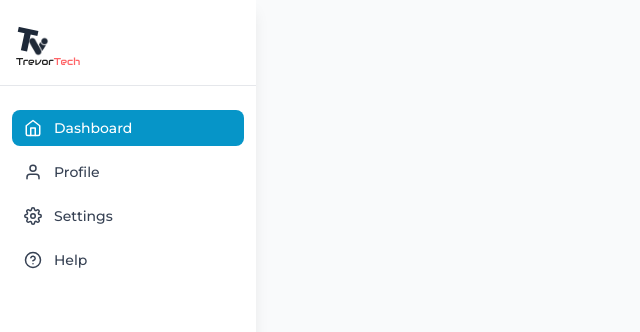
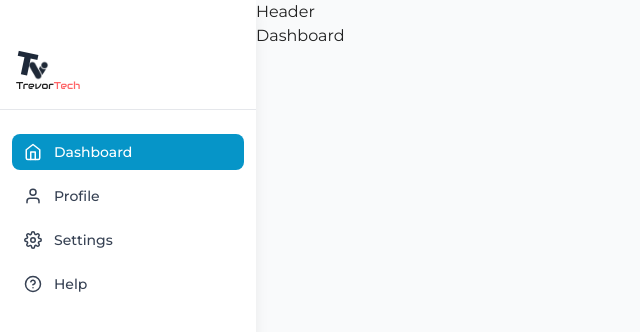
Before and after one commit to LifeofPaks/trevor-tech, a React (Vite) app: page /demo/dashboard in a window 1280 px wide. Shown: the top 332 px of the page, without its empty margins (0-640 px from the left). Built offline with nearby package versions, Linux system fonts and the light colour scheme; a web font is replaced by a local one.

Commit message:
updated ui

```diff
--- a/src/App.jsx
+++ b/src/App.jsx
@@ -3,6 +3,7 @@ import LandingPage from "./pages/landingPage/LandingPage";
 import DemoPage from "./pages/demo/DemoPage";
 import ScrollToTop from "./components/scrollToTop/ScrollToTop";
 import DashboardPage from "./pages/demo/DashboardPage";
+import LogsPage from "./pages/demo/LogsPage";
 
 function App() {
   return (
@@ -16,6 +17,7 @@ function App() {
           {/* Redirect /demo → /demo/dashboard */}
           <Route index element={<Navigate to="dashboard" replace />} />
           <Route path="dashboard" element={<DashboardPage />} />
+          <Route path="logs" element={<LogsPage />} />
         </Route>
       </Routes>
 
--- a/src/components/demo/Demo.jsx
+++ b/src/components/demo/Demo.jsx
@@ -1,16 +1,21 @@
 import React from "react";
 import { Outlet } from "react-router-dom";
 import DemoNavbar from "../navbar/DemoNavbar";
+import Header from "./Header";
 
-const Demo = () => {
+const DemoPage = () => {
   return (
-    <div className="min-h-screen bg-gray-50">
+    <div className="min-h-screen flex bg-gray-50">
+      {/* Sidebar */}
       <DemoNavbar />
-      <main className="pt-20 px-4 md:px-8 lg:px-16">
+
+      {/* Main content */}
+      <main className="flex-1 !ml-0 md:ml-64 pt-4 px-4 md:px-8 lg:px-16">
+        <Header/>
         <Outlet />
       </main>
     </div>
   );
 };
 
-export default Demo;
+export default DemoPage;
--- /dev/null
+++ b/src/components/demo/Header.jsx
@@ -0,0 +1,9 @@
+import React from 'react'
+
+const Header = () => {
+  return (
+    <div>Header</div>
+  )
+}
+
+export default Header
--- a/src/components/navbar/DemoNavbar.jsx
+++ b/src/components/navbar/DemoNavbar.jsx
@@ -1,4 +1,4 @@
-import React, { useState } from "react";
+import React, { useState, useEffect } from "react";
 import {
   FiMenu,
   FiX,
@@ -11,8 +11,17 @@ import { Link, useLocation } from "react-router-dom";
 import Logo from "../logo/Logo";
 
 const DemoSidebar = () => {
-  const [isOpen, setIsOpen] = useState(true);
+  const [isMobile, setIsMobile] = useState(false);
+  const [isOpen, setIsOpen] = useState(false); // sidebar hidden by default on mobile
   const location = useLocation();
+
+  // Detect mobile view
+  useEffect(() => {
+    const handleResize = () => setIsMobile(window.innerWidth < 768);
+    handleResize();
+    window.addEventListener("resize", handleResize);
+    return () => window.removeEventListener("resize", handleResize);
+  }, []);
 
   const toggleSidebar = () => setIsOpen(!isOpen);
 
@@ -25,18 +34,37 @@ const DemoSidebar = () => {
 
   return (
     <>
-      {/* Sidebar (Desktop + Collapsible) */}
+      {/* Mobile Topbar */}
+      {isMobile &&
+        !isOpen && (
+          <div className="fixed top-0 left-0 right-0 !flex !items-center !justify-between !px-4 !py-3 !bg-white !shadow-md !z-50">
+            <Logo />
+            <button
+              onClick={toggleSidebar}
+              className="text-gray-700 !text-2xl hover:!text-[#0695c8]"
+            >
+              <FiMenu />
+            </button>
+          </div>
+        )}
+
+      {/* Sidebar */}
       <aside
-        className={`fixed top-0 left-0 h-full bg-white shadow-lg transition-all duration-300 z-50
-        ${isOpen ? "w-64" : "w-20"}`}
+        className={`fixed top-0 left-0 h-full bg-white shadow-lg z-50 !transition-transform !duration-300
+        ${isMobile ? (isOpen ? "!translate-x-0" : "!-translate-x-full") : ""}
+        !w-64 !pt-6`}
       >
-        {/* Header */}
+        {/* Header inside sidebar */}
         <div className="flex items-center justify-between !px-4 !py-4 border-b border-gray-200">
-          <div className="flex items-center gap-2">
-            <Logo />
-
-          </div>
-
+          <Logo />
+          {isMobile && (
+            <button
+              onClick={toggleSidebar}
+              className="text-gray-700 text-xl hover:!text-[#0695c8]"
+            >
+              <FiX />
+            </button>
+          )}
         </div>
 
         {/* Navigation Links */}
@@ -45,23 +73,31 @@ const DemoSidebar = () => {
             <Link
               key={link.to}
               to={link.to}
-              className={`flex items-center gap-3 !px-3 !py-2 rounded-lg transition-colors
+              onClick={() => isMobile && setIsOpen(false)} // auto-close on mobile
+              className={`flex items-center gap-3 !px-3 !py-2 rounded-lg !transition-colors
               ${
                 location.pathname === link.to
-                  ? "bg-[#0695c8] text-white"
-                  : "text-gray-700 hover:bg-gray-100"
+                  ? "!bg-[#0695c8] !text-white"
+                  : "!text-gray-700 hover:!bg-gray-100"
               }`}
             >
               <span className="text-lg">{link.icon}</span>
-              {isOpen && (
-                <span className="text-sm font-medium">{link.label}</span>
-              )}
+              <span className="text-sm font-medium">{link.label}</span>
             </Link>
           ))}
         </nav>
       </aside>
 
+      {/* Overlay on mobile */}
+      {isMobile && isOpen && (
+        <div
+          onClick={toggleSidebar}
+          className="fixed inset-0 !bg-black/40 !backdrop-blur-sm !z-40"
+        ></div>
+      )}
 
+      {/* Push main content on desktop */}
+      {!isMobile && <div className="!ml-64" />}
     </>
   );
 };
--- a/src/pages/demo/DashboardPage.jsx
+++ b/src/pages/demo/DashboardPage.jsx
@@ -1,5 +1,5 @@
 import React from 'react'
-import Dashboard from '../../components/demo/Dasboard'
+import Dashboard from '../../components/demo/dashboard/Dasboard'
 
 const DashboardPage = () => {
   return (
--- /dev/null
+++ b/src/pages/demo/LogsPage.jsx
@@ -0,0 +1,12 @@
+import React from 'react'
+import Logs from '../../components/demo/logs/Logs'
+
+const LogsPage = () => {
+  return (
+      <div>
+          <Logs/>
+    </div>
+  )
+}
+
+export default LogsPage
```
Also changed, not shown: src/components/demo/dashboard/Dasboard.jsx (renamed from src/components/demo/Dasboard.jsx).
